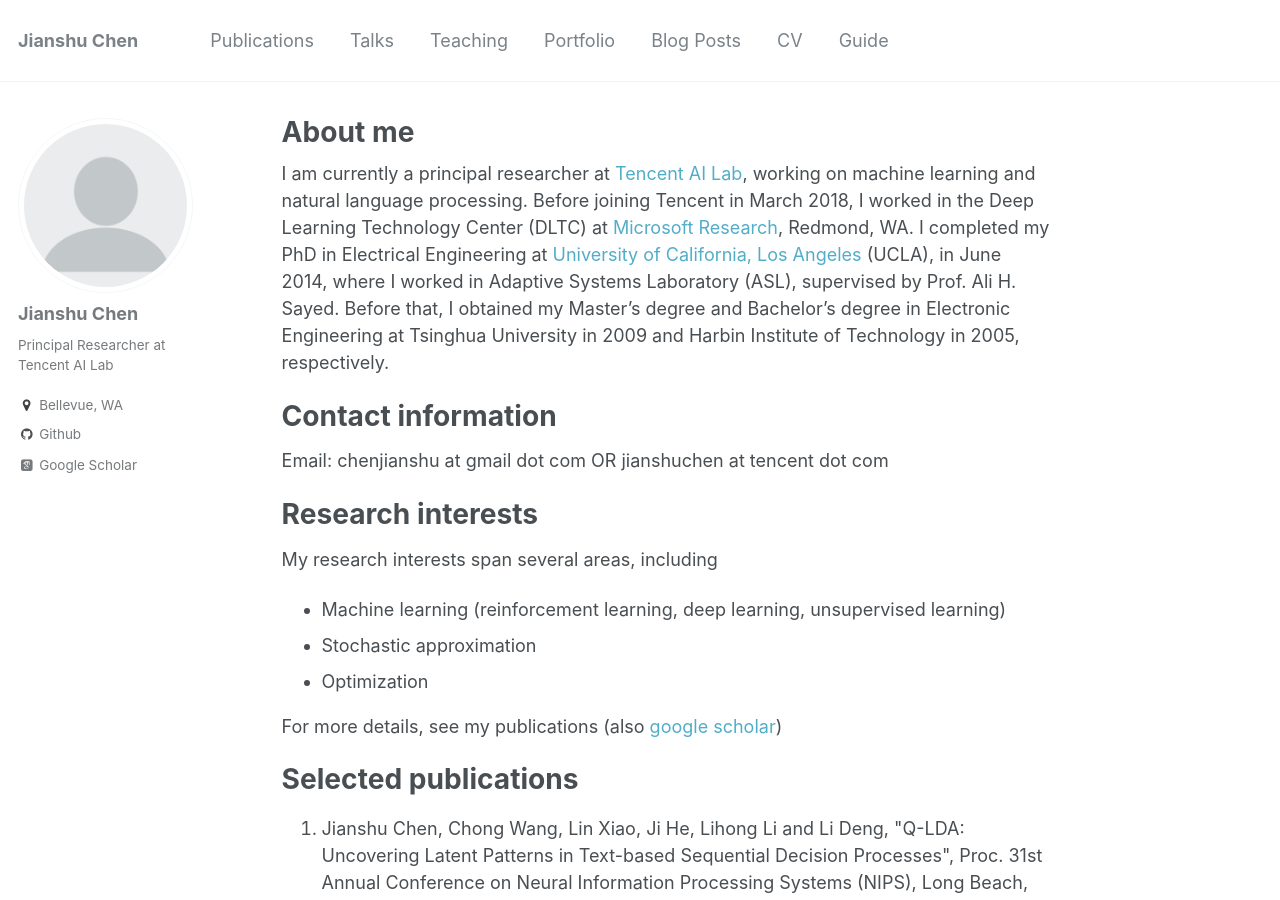
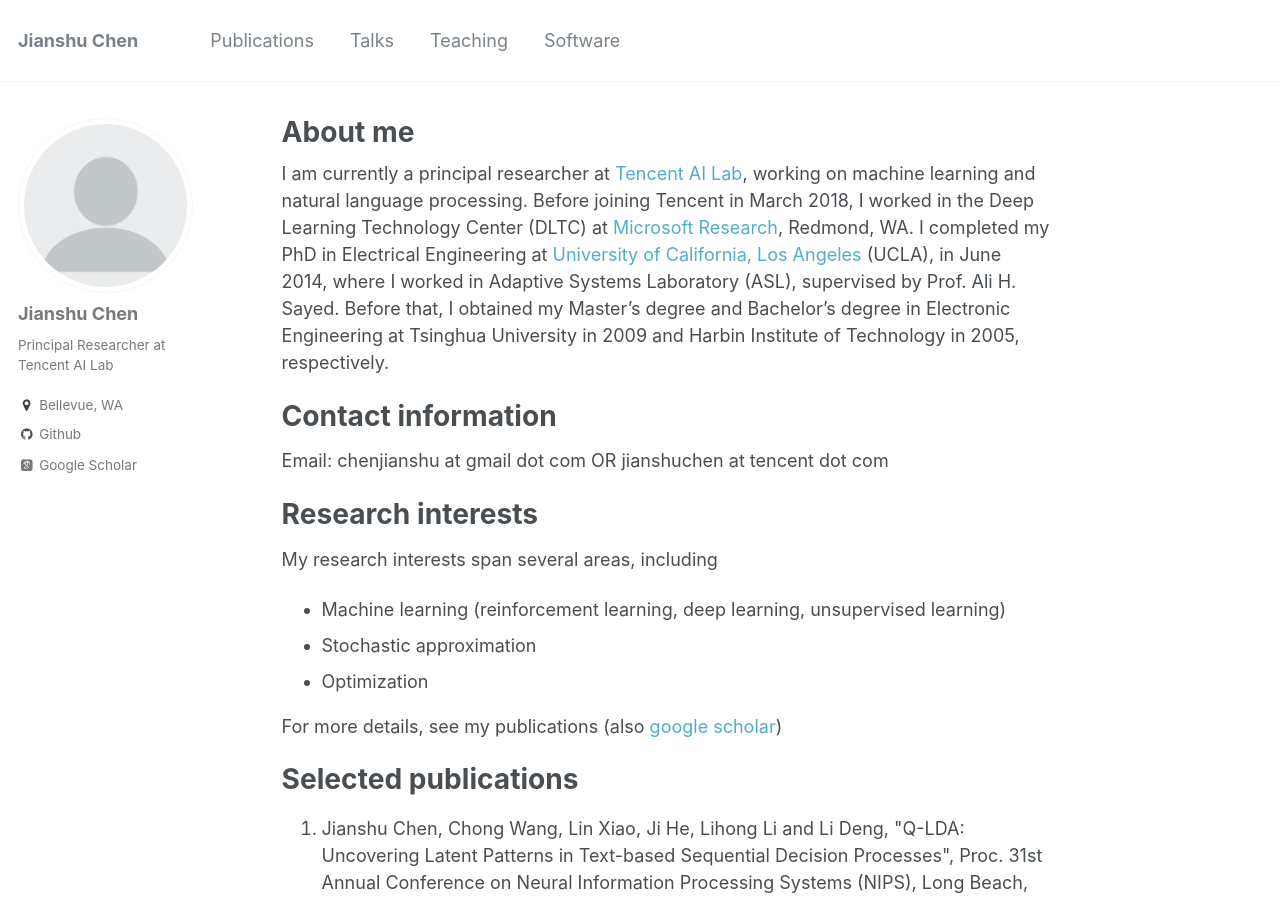
Before and after one commit to chenjianshu/chenjianshu.github.io, a Jekyll site: the page built from _pages/about.md, in a window 1280 px wide and 900 px high. Built offline with Jekyll 4.4.1, drawn with Linux system fonts in a browser that asks for light colours; some web fonts are replaced.

Commit message:
Change navigation

```diff
--- a/_data/navigation.yml
+++ b/_data/navigation.yml
@@ -9,14 +9,5 @@ main:
   - title: "Teaching"
     url: /teaching/
 
-  - title: "Portfolio"
+  - title: "Software"
     url: /portfolio/
-
-  - title: "Blog Posts"
-    url: /year-archive/
-
-  - title: "CV"
-    url: /cv/
-
-  - title: "Guide"
-    url: /markdown/
```
